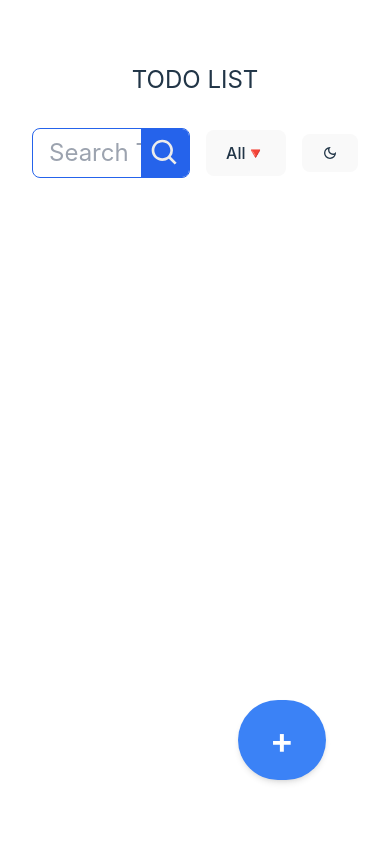
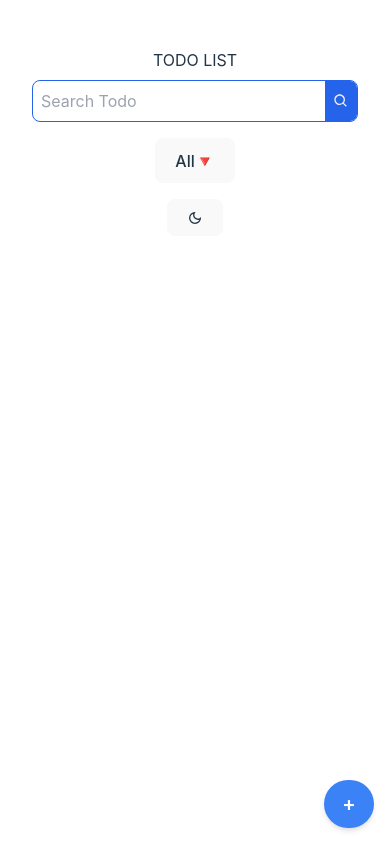
Before and after one commit to MahmoudKhalid22/workshop, a React (Vite) app in the folder todo/: page / in a window 390 px wide. Built offline with nearby package versions, Linux system fonts and the light colour scheme.

Commit message:
chore: responsive design

```diff
--- a/todo/src/components/Add.tsx
+++ b/todo/src/components/Add.tsx
@@ -38,9 +38,9 @@ const Add = () => {
 
       <button
         onClick={() => setModal(true)}
-        className="absolute right-16 bottom-16 flex justify-center items-center
-    text-4xl rounded-full
-    w-20 h-20 bg-blue-500 text-white font-semibold  shadow-md hover:bg-blue-600 focus:outline-none focus:ring-2 focus:ring-blue-500 focus:ring-opacity-50"
+        className="absolute md:right-16 md:bottom-16 right-4 bottom-4 flex justify-center items-center
+    md:text-4xl text-xl rounded-full
+    md:w-20 md:h-20 w-8 h-12 bg-blue-500 text-white font-semibold  shadow-md hover:bg-blue-600 focus:outline-none focus:ring-2 focus:ring-blue-500 focus:ring-opacity-50"
       >
         +{" "}
       </button>
--- a/todo/src/components/Header.tsx
+++ b/todo/src/components/Header.tsx
@@ -1,20 +1,22 @@
 function Header() {
   return (
     <div className="my-4">
-      <h2 className="text-2xl font-normal my-8">TODO LIST</h2>
-      <div className="flex items-center gap-4 justify-center w-full">
+      <h2 className="text-md md:text-2xl font-normal my-2 md:my-8">
+        TODO LIST
+      </h2>
+      <div className="flex flex-col md:flex-row items-center gap-4 justify-center w-full">
         <form className="w-full">
-          <div className="relative overflow-hidden border border-blue-600 rounded-lg px-4 py-2 flex items-center gap-6 justify-between">
+          <div className="relative overflow-hidden border border-blue-600 rounded-lg px-2 md:px-4 py-2 flex items-center gap-6 justify-between">
             <input
               placeholder="Search Todo"
-              className="border-none outline-none text-2xl w-full"
+              className="border-none outline-none text-md md:text-2xl w-full"
             />
             <svg
               xmlns="http://www.w3.org/2000/svg"
               width="1em"
               height="1em"
               viewBox="0 0 24 24"
-              className="absolute right-0  text-2xl h-12 w-12 bg-blue-600 hover:bg-blue-800 transition-colors text-[#ececec] cursor-pointer px-2"
+              className="absolute right-0  md:text-2xl text-sm h-12 w-8 bg-blue-600 hover:bg-blue-800 transition-colors text-[#ececec] cursor-pointer px-2"
             >
               <path
                 fill="currentColor"
```
